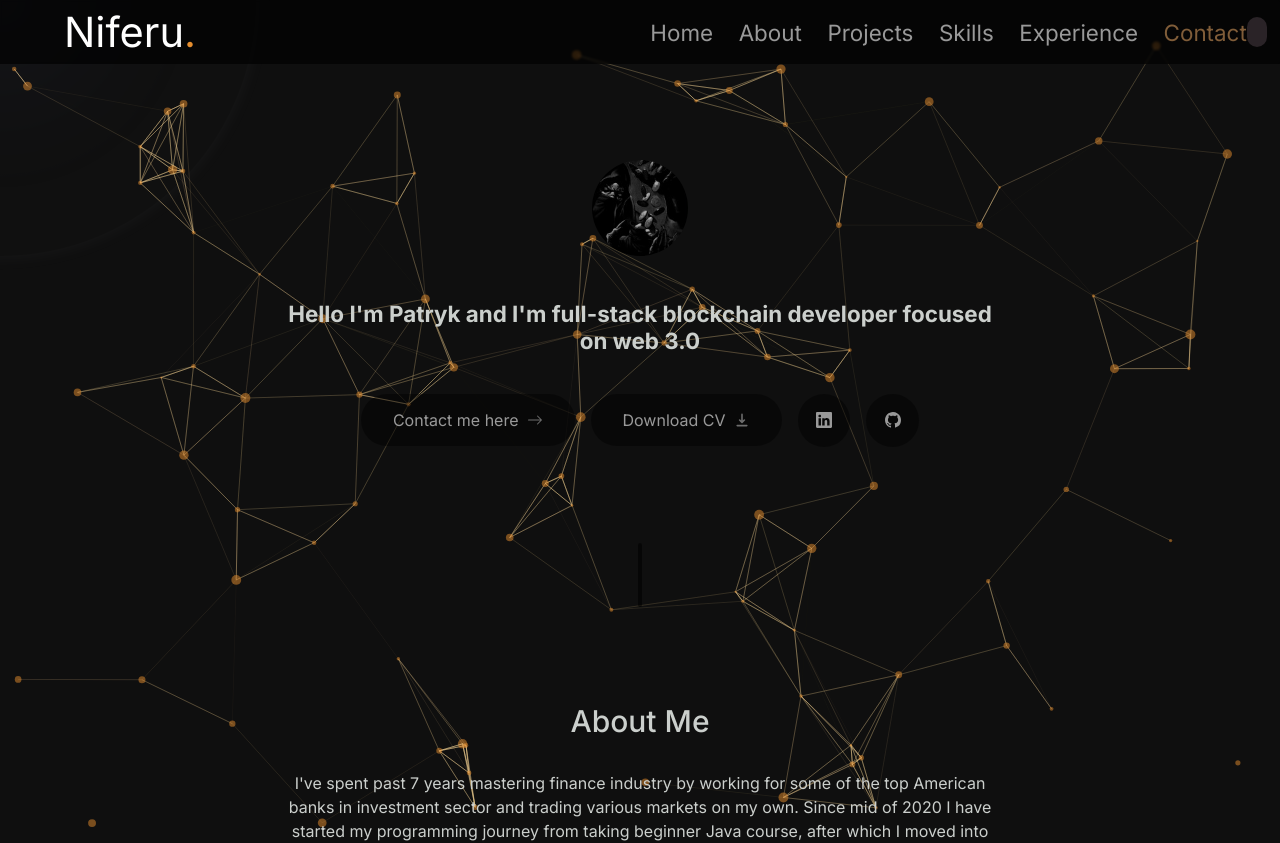
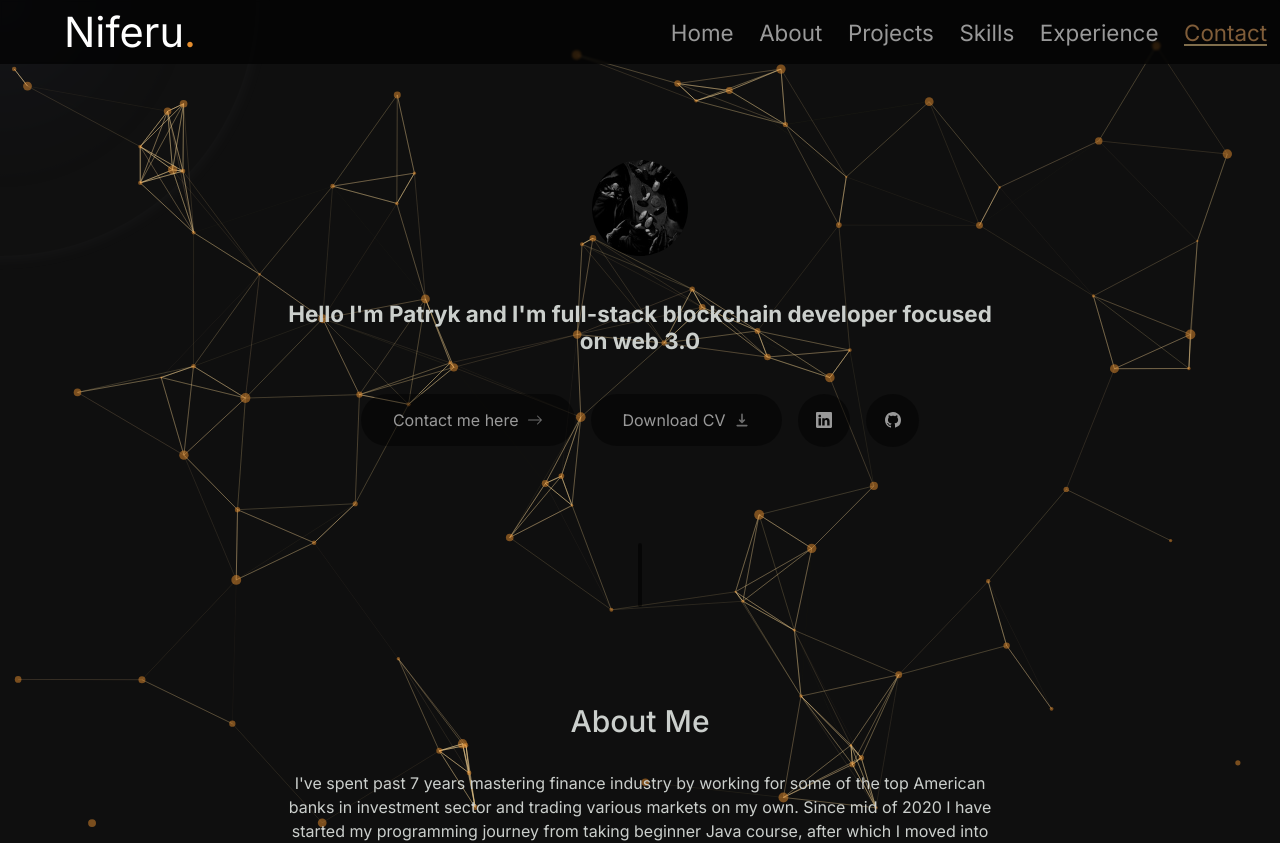
Before and after one commit to Nlferu/niferu-portfolio-website, a Next.js app: page / in a window 1280 px wide. Shown: the top 843 px of the page. Built offline with nearby package versions, Linux system fonts and the light colour scheme.

Commit message:
view style fixed

```diff
--- a/styles/header.module.css
+++ b/styles/header.module.css
@@ -82,15 +82,15 @@
 }
 
 .box {
+    display: flex;
     position: absolute;
-    justify-content: center;
-    align-items: center;
 
-    background-color: rgba(51, 42, 47, 0.8);
-    border-radius: 9999px;
-    z-index: -999;
-    /* Initially, set the width to 0 */
-    transition: width 0.3s ease-in-out, background-color 0.3s ease-in-out; /* Add transition for width and background-color */
+    bottom: 0;
+    height: 2px;
+    background-color: rgba(159, 137, 94, 0.8);
+
+    transition: width 0.3s ease-in-out;
+    width: 100%;
 }
 
 .underline::before,
@@ -118,8 +118,3 @@
 .underline:hover::after {
     width: 100%;
 }
-
-.underline span {
-    position: relative;
-    padding: 0.2vh 0.8dvw;
-}
```
